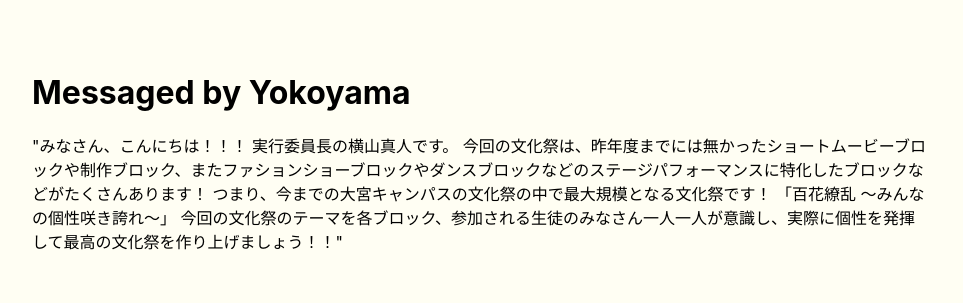
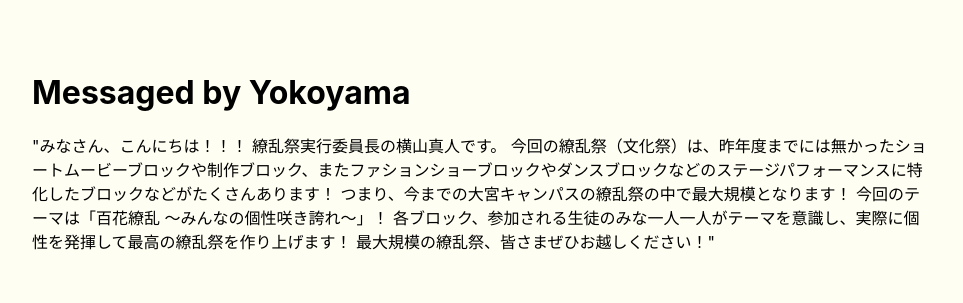
Before and after one commit to sankogakuen/ryouran-festival, a React (Create React App) app: page / in a window 1280 px wide. Shown: the part 1040-1343 px from the top of the page, without its empty margins (160-1123 px from the left). Built offline with nearby package versions, Linux system fonts and the light colour scheme.

Commit message:
FIX: titleの再設定

```diff
--- a/public/index.html
+++ b/public/index.html
@@ -24,7 +24,7 @@
       work correctly both with client-side routing and a non-root public URL.
       Learn how to configure a non-root public URL by running `npm run build`.
     -->
-    <title>React App</title>
+    <title>繚乱祭</title>
   </head>
   <body>
     <noscript>You need to enable JavaScript to run this app.</noscript>
--- a/src/pages/Home/Message.tsx
+++ b/src/pages/Home/Message.tsx
@@ -7,11 +7,12 @@ const Message: React.FC = () => {
     <Page>
       <HoverUnderlineLink>Messaged by Yokoyama</HoverUnderlineLink>
       <p>
-        "みなさん、こんにちは！！！ 実行委員長の横山真人です。
-        今回の文化祭は、昨年度までには無かったショートムービーブロックや制作ブロック、またファションショーブロックやダンスブロックなどのステージパフォーマンスに特化したブロックなどがたくさんあります！
-        つまり、今までの大宮キャンパスの文化祭の中で最大規模となる文化祭です！
-        「百花繚乱 ～みんなの個性咲き誇れ～」
-        今回の文化祭のテーマを各ブロック、参加される生徒のみなさん一人一人が意識し、実際に個性を発揮して最高の文化祭を作り上げましょう！！"
+        "みなさん、こんにちは！！！ 繚乱祭実行委員長の横山真人です。
+        今回の繚乱祭（文化祭）は、昨年度までには無かったショートムービーブロックや制作ブロック、またファションショーブロックやダンスブロックなどのステージパフォーマンスに特化したブロックなどがたくさんあります！
+        つまり、今までの大宮キャンパスの繚乱祭の中で最大規模となります！
+        今回のテーマは「百花繚乱 ～みんなの個性咲き誇れ～」！
+        各ブロック、参加される生徒のみな一人一人がテーマを意識し、実際に個性を発揮して最高の繚乱祭を作り上げます！
+        最大規模の繚乱祭、皆さまぜひお越しください！"
       </p>
     </Page>
   );
```
Also changed, not shown: public/manifest.json.
